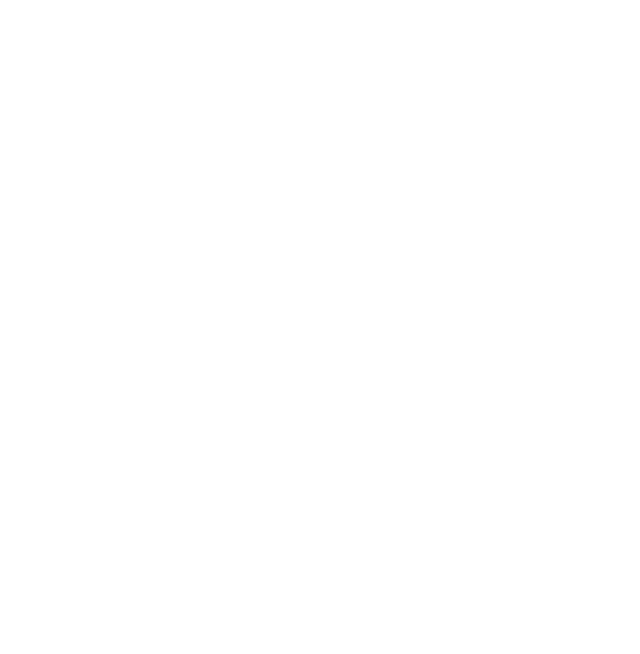
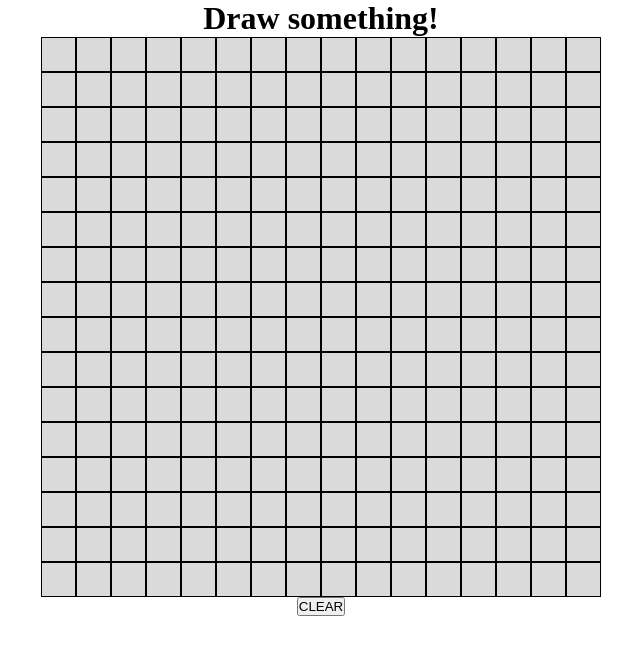
Before and after one commit to PettLe/etch-a-sketch, a plain HTML site: page index.html in a window 1280 px wide. Shown: the whole page, without its empty margins (319-959 px from the left). Drawn offline with Linux system fonts and the light colour scheme.

Commit message:
basic work has been done. Now to make buttons, layout and fix little things

```diff
--- a/app.js
+++ b/app.js
@@ -0,0 +1,35 @@
+/*Maybe first create few helpful global variables. Can make them local later*/
+const grid = document.querySelector("#grid-container");
+const box = document.createElement("div");
+
+
+/* First we need to create a grid. Use loops to iterate through it. First one for
+a single row and number of boxes, second one for the number of rows.
+Probably need to use querySelectors, createElement and appendChild*/
+
+for (i= 0; i<16; i++) {
+    const row = document.createElement("div");
+    row.classList.add("row");
+    grid.appendChild(row);
+    for (j= 0; j<16; j++) {
+    const box = document.createElement("div");
+    box.classList.add("box");
+    row.appendChild(box);
+    box.addEventListener("mouseover", function(e) {
+        e.target.style.background = 'blue';
+    })
+}
+}
+/*Using eventListener (hover?) make the boxes change color. Or maybe create
+a CSS class :hover and call that with the use of a eventListener?
+It's probably possible. Maybe easier.*/
+box.addEventListener("mouseover", function(e) {
+    e.target.style.background = 'blue';
+})
+
+/*Need a CLEAR button. Probably similiar to the one I used in the RPS-UI.
+Also when clicked, prompt should pop up asking for the size of the new canvas.
+That number should link to the first phase.
+Sliders probably acceptable and nifty solution too.*/
+
+/*Call the function immediately when the page loads?*/
--- a/index.html
+++ b/index.html
@@ -4,9 +4,15 @@
     <meta charset="UTF-8">
     <meta http-equiv="X-UA-Compatible" content="IE=edge">
     <meta name="viewport" content="width=device-width, initial-scale=1.0">
-    <title>Document</title>
+    <link rel="stylesheet" href="style.css">
+    <title>Etch-aSketch!</title>
 </head>
 <body>
-
+    <main>
+        <h1 class="title">Draw something!</h1>
+        <div id="grid-container"></div>
+        <button class="clear">CLEAR</button>
+    </main>
+    <script src="app.js"></script>
 </body>
 </html>
--- a/style.css
+++ b/style.css
@@ -0,0 +1,40 @@
+* {
+  margin: 0;
+  padding: 0;
+  box-sizing: border-box;
+}
+
+main {
+  display: flex;
+  flex-direction: column;
+  align-items: center;
+  justify-content: center;
+}
+
+#grid-container {
+  display: flex;
+  /*flex-wrap: wrap;*/
+  /*justify-content: center;
+  align-items: center;*/
+  width: 70vh;
+  height: 70vh;
+  background-color: mediumseagreen;
+}
+
+.row {
+  display: flex;
+  width: 100%;
+  flex-direction: column;
+  justify-content: center;
+  /*align-items: center;*/
+}
+.box {
+  /*  height: 100%;*/
+  /*width: 100%;*/
+  flex-grow: 1;
+  background-color: #dadada;
+  /*background-color: red;*/
+  border: 1px solid #000000;
+  /*height: 10%;
+  width: 10%;*/
+}
```
